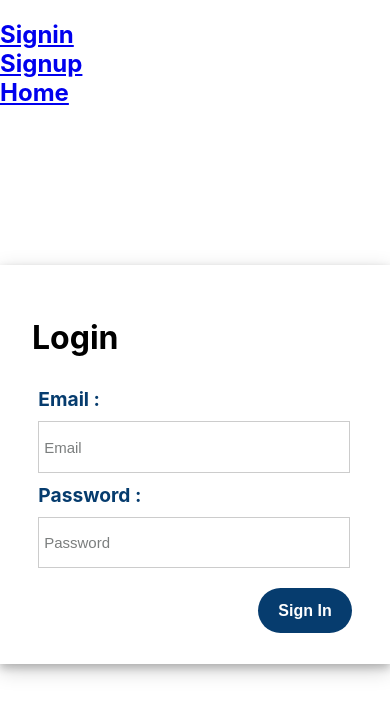
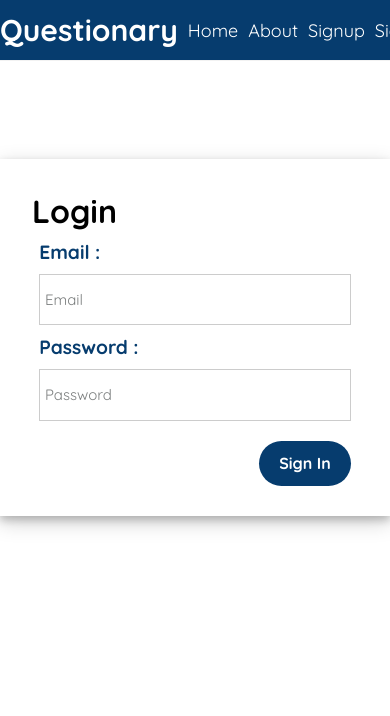
Before and after one commit to ninijule/front-end_MERN, a React (Create React App) app: page /signin in a window 390 px wide. Shown: the top 716 px of the page. Built offline with nearby package versions, Linux system fonts and the light colour scheme; no server answers.

Commit message:
:sparkles: Add style to form

```diff
--- a/src/component/Login.js
+++ b/src/component/Auth/Login/index.js
@@ -1,8 +1,8 @@
 import { useState } from "react";
 import { useNavigate } from 'react-router-dom';
-import notification from "../helper/notification";
+import notification from "../../../helper/notification";
 import "./Login.css"
-import axios from "../api/axios";
+import axios from "../../../api/axios";
 
 const Login = () => {
 
--- a/src/component/Register.css
+++ b/src/component/Auth/Register/Register.css
@@ -1,7 +1,7 @@
 @import url('https://fonts.googleapis.com/css2?family=Quicksand:wght@300;400;500;600;700&display=swap');
 
 .register {
-    height: 50vh;
+    height: 80vh;
     display: flex;
     justify-content: center;
     align-items: center;
@@ -15,7 +15,7 @@
     justify-content: center;
     padding: 2rem;
     width: 500px;
-    height: 680px;
+    height: 600px;
     box-shadow: 0 4px 8px 0 rgba(0, 0, 0, 0.2), 0 6px 20px 0 rgba(0, 0, 0, 0.19);
 }
 
--- a/src/component/Register.js
+++ b/src/component/Auth/Register/index.js
@@ -1,8 +1,8 @@
 import { useState } from "react";
 import { useNavigate } from "react-router-dom";
 import "./Register.css";
-import axios from "../api/axios";
-import notification from "../helper/notification";
+import axios from "../../../api/axios";
+import notification from "../../../helper/notification";
 
 
 const Register = () => {
@@ -50,7 +50,7 @@ const Register = () => {
                 <div className="form-group">
                     <form onSubmit={onHandle}>
                         <div className="input-container">
-                        <label htmlFor="nameInput"> Name </label>
+                            <label htmlFor="nameInput"> Name </label>
                             <input type="text" id="user" value={name} onChange={(e) => setName(e.target.value)} placeholder="Name" required />
                             <label htmlFor="emailInput"> Email </label>
                             <input type="email" id="user" value={email} onChange={(e) => setEmail(e.target.value)} placeholder="Email" required />
--- a/src/component/NavBar.js
+++ /dev/null
@@ -1,11 +0,0 @@
-import { Link } from "react-router-dom";
-
-const NavBar = () => {
-
-    return (
-        <div className="navbar">
-            <h2><Link to="signin">Signin</Link><br/><Link to="signup">Signup</Link><br/><Link to="home">Home</Link></h2>
-        </div>
-    )
-}
-export default NavBar;
--- /dev/null
+++ b/src/component/NavBar/NavBar.css
@@ -0,0 +1,71 @@
+@import url('https://fonts.googleapis.com/css2?family=Quicksand:wght@300;400;500;600;700&display=swap');
+
+* {
+  margin: 0;
+  padding: 0;
+  font-family: "Quicksand";
+}
+
+.navbar {
+  position: fixed;
+  border-bottom: 1px solid #f2f2f2;
+  width: 100%;
+  height: 60px;
+  background-color: #063c6e;
+}
+
+.navbar .leftSide {
+  flex: 50%;
+  display: flex;
+  justify-content: left;
+  align-items: center;
+  height: 100%;
+
+}
+
+.navbar .leftSide .logo a {
+  display: flex;
+  justify-content: left;
+  align-items: flex-end;
+  color: #fff;
+  text-decoration: none;
+}
+
+.navbar .leftSide .links {
+  max-height: 80px;
+}
+
+.navbar .leftSide .links a {
+  text-decoration: none;
+  color: rgb(255, 255, 255);
+  font-size: 20px;
+  margin-left: 10px;
+}
+
+.navbar .leftSide .links a:hover {
+  color: #021220;
+}
+
+.navbar .rightSide {
+  flex: 50%;
+}
+
+@media screen and (max-width: 768px) {
+  .navbar .leftSide {
+    flex: 100%;
+    display: flex;
+    justify-content: left;
+  }
+
+  .navbar .leftSide .logo a {
+    font-size: 15px;
+    justify-content: center;
+    align-items: center;
+  }
+
+  .navbar .leftSide .links a {
+    font-size: 18px;
+    justify-content: center;
+    align-items: center;
+  }
+}
--- /dev/null
+++ b/src/component/NavBar/NavBar.js
@@ -0,0 +1,27 @@
+import { Link } from "react-router-dom";
+import "./NavBar.css"
+
+const NavBar = () => {
+    return (
+        <div className="navbar">
+            <div className="leftSide">
+                <div className="logo">
+                    <Link to="/"><h1>Questionary</h1></Link>
+                </div>
+                <div className="links">
+                    <Link to="/">Home</Link>
+                    <Link to="/about">About</Link>
+                    <Link to="/signup">Signup</Link>
+                    <Link to="/signin">Signin</Link>
+                </div>
+            </div>
+            <div className="rightSide">
+
+            </div>
+
+
+        </div>
+    )
+}
+
+export default NavBar;
```
Also changed, not shown: src/Router.js (+4 -4 lines), src/component/Auth/Login/Login.css (renamed from src/component/Login.css), src/component/General/Dashboard/Home.js (renamed from src/component/Home.js).
